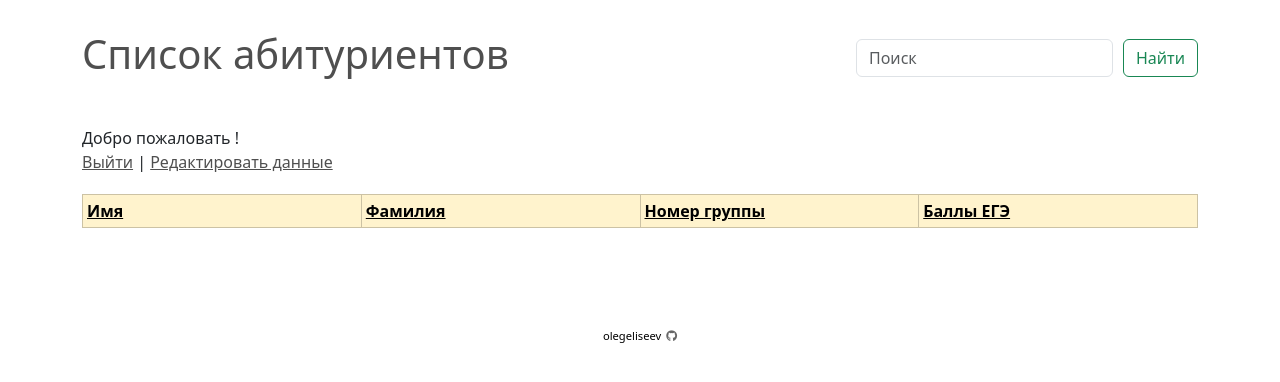
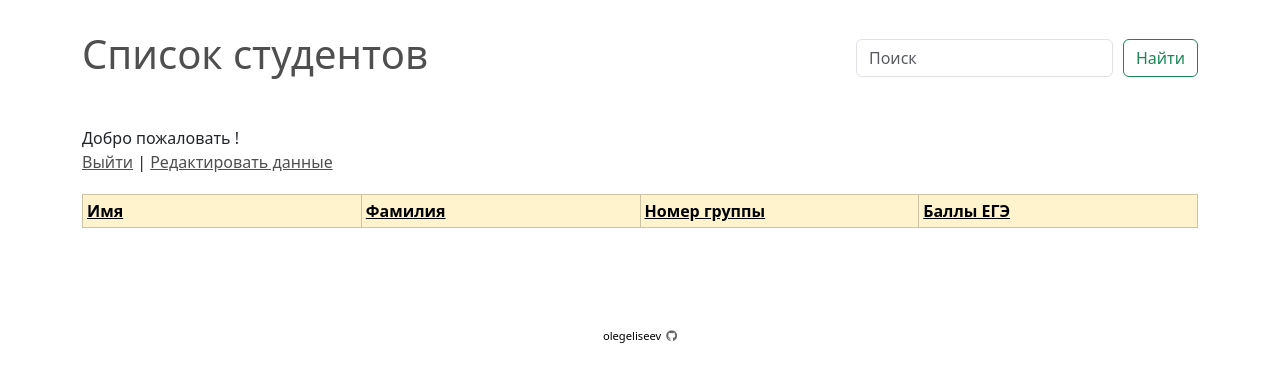
Before and after one commit to olegeliseev/Students, a PHP site: template src/templates/main/main.php in a window 1280 px wide. Shown: the top 382 px of the page. Run offline with PHP 8.4, Linux system fonts and the light colour scheme; the template is opened without the code that fills it, so the values that code supplies are empty; some libraries are stand-ins or nearby versions.

Commit message:
edit header h1 title

```diff
--- a/src/templates/main/main.php
+++ b/src/templates/main/main.php
@@ -5,7 +5,7 @@ use Students\Helpers\Util;
 include __DIR__ . '/../header.php' ?>
 <header class="header d-flex align-items-center">
     <div class="col-8">
-        <h1 class="title">Список абитуриентов</h1>
+        <h1 class="title">Список студентов</h1>
     </div>
     <div class="col-4">
         <form action="<?= ($pagesCount <= 1) ? "/1" : "/" ?>"
```
